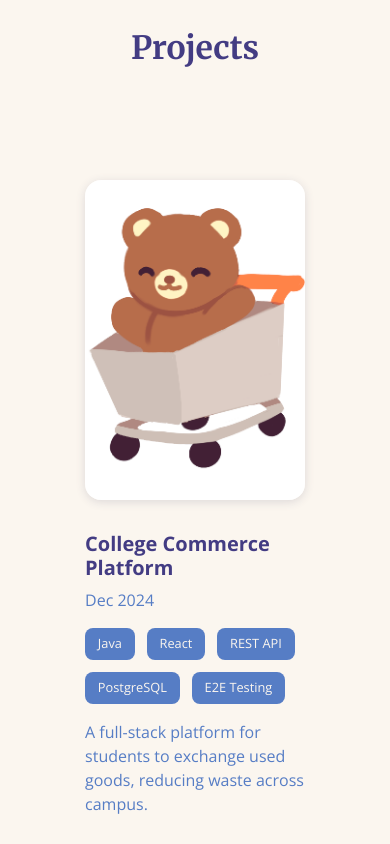
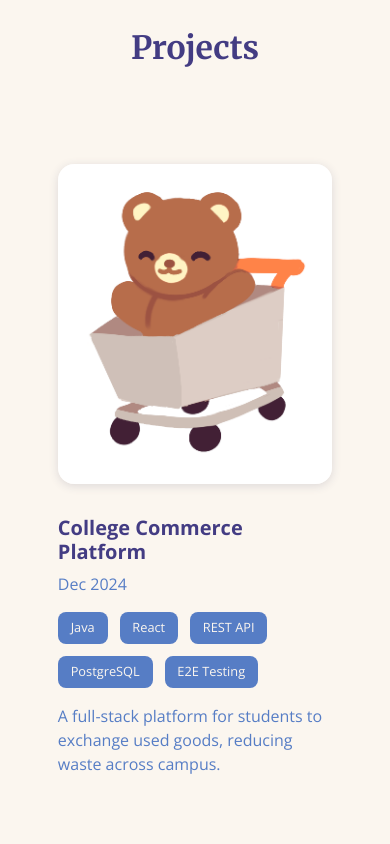
Before and after one commit to juliewang617/juliewang617.github.io, a React (Vite) app: page /#/ in a window 390 px wide. Shown: the part 1220-2064 px from the top of the page. Built offline with nearby package versions, Linux system fonts and the light colour scheme.

Commit message:
updated padding in mobile project component

```diff
--- a/src/styles/Styles.css
+++ b/src/styles/Styles.css
@@ -430,6 +430,7 @@ h5 {
 
     .project-container {
         max-width: 100%;
+        padding: 2em 1.3em;
     }
 
     .carousel {
```
